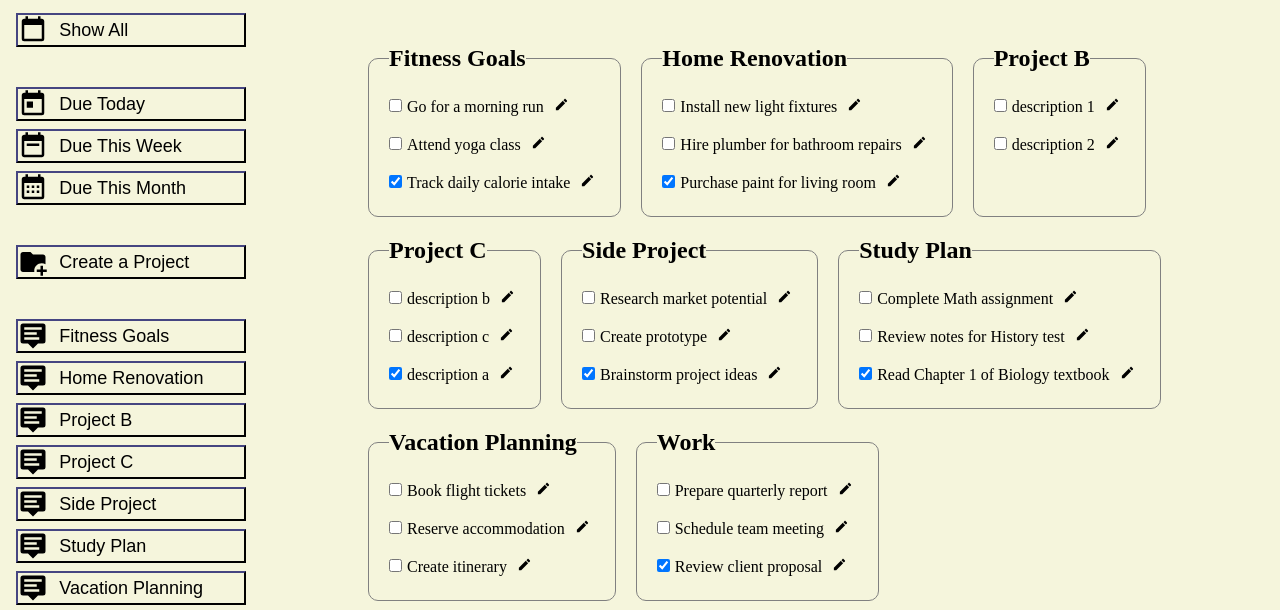
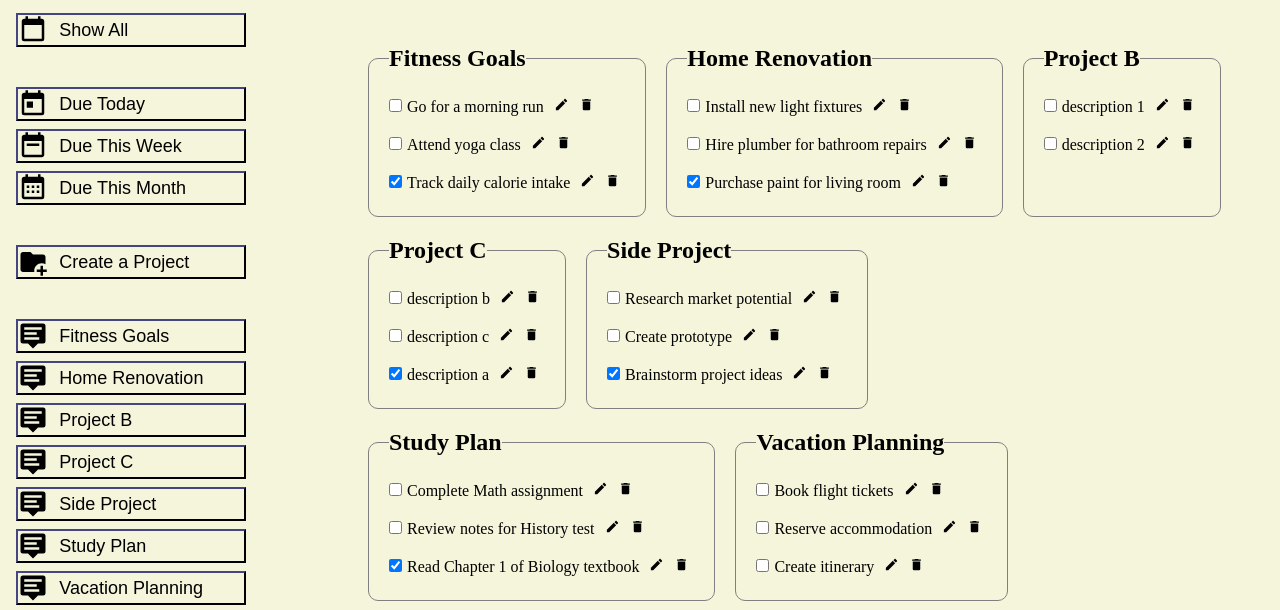
Before and after one commit to shuyax/to_do_list, a website built with webpack: page src/index.html in a window 1280 px wide. Shown: the part 123-733 px from the top of the page. Built offline with nearby package versions, Linux system fonts and the light colour scheme.

Commit message:
Add delete function for each to do tasks

```diff
--- a/src/index.js
+++ b/src/index.js
@@ -280,7 +280,7 @@ function displayProjectsWithToDos(projects,isDashboard) {
     }
 }
 
-function createProjectCard(project, isDashboard,projectIndex){
+function createProjectCard(project,isDashboard,projectIndex){
     const card = document.createElement('fieldset')
     card.classList.add('card')
     const project_name = document.createElement('legend')
@@ -380,10 +380,29 @@ function createToDoLabel(project_task,isDashboard,projectIndex,taskIndex) {
     return label
 }
 
+function createDeleteButton(to_do_description){
+    const delete_button = document.createElement('button')
+    delete_button.classList.add('deleteBtn')
+    delete_button.innerHTML = '<svg xmlns="http://www.w3.org/2000/svg" viewBox="0 0 24 24" height="15px" width="15px"><title>delete</title><path d="M19,4H15.5L14.5,3H9.5L8.5,4H5V6H19M6,19A2,2 0 0,0 8,21H16A2,2 0 0,0 18,19V7H6V19Z" /></svg>'
+    delete_button.addEventListener('click', () => {
+        const result = confirm('Do you want to delete this task?')
+        if (result == true){
+            console.log(projects)
+            const target_project_name = to_do_description.parentElement.parentElement.parentElement.firstChild.value
+            const target_project = searchProject(target_project_name)
+            target_project.deleteToDo(to_do_description.value)
+            console.log(projects)
+            displayProjectsWithToDos(projects,true)
+            // displayAllProjectsEvent(projects)
+        }
+    })
+    return delete_button
+}
+
 function createEditButton(project_task,to_do_description){
     const edit = document.createElement('button')
     edit.classList.add('editBtn')
-    edit.innerHTML = '<svg xmlns="http://www.w3.org/2000/svg" viewBox="0 0 24 24" height="15px" width="15px" ><title>pencil</title><path d="M20.71,7.04C21.1,6.65 21.1,6 20.71,5.63L18.37,3.29C18,2.9 17.35,2.9 16.96,3.29L15.12,5.12L18.87,8.87M3,17.25V21H6.75L17.81,9.93L14.06,6.18L3,17.25Z" /></svg>'
+    edit.innerHTML = '<svg xmlns="http://www.w3.org/2000/svg" viewBox="0 0 24 24" height="15px" width="15px"><title>pencil</title><path d="M20.71,7.04C21.1,6.65 21.1,6 20.71,5.63L18.37,3.29C18,2.9 17.35,2.9 16.96,3.29L15.12,5.12L18.87,8.87M3,17.25V21H6.75L17.81,9.93L14.06,6.18L3,17.25Z" /></svg>'
     edit.addEventListener('click', () => {
         openEditToDoDialog(project_task,to_do_description)
     })
@@ -428,10 +447,12 @@ function createToDoListItem(project_task, isDashboard, projectIndex, taskIndex)
     const to_do_description = createToDoDescription(project_task, projectIndex, taskIndex)
     const label = createToDoLabel(project_task, isDashboard, projectIndex, taskIndex)
     const edit = createEditButton(project_task,to_do_description)
+    const delete_button = createDeleteButton(to_do_description)
 
     li.appendChild(to_do_description)
     li.appendChild(label)
     li.appendChild(edit)
+    li.appendChild(delete_button)
 
     return li
 }
--- a/src/project.js
+++ b/src/project.js
@@ -100,6 +100,12 @@ export class Project {
         }
         this.projectToDo.push(newToDo);
     }
+    deleteToDo(description_value){
+        const delete_index = this.projectToDo.findIndex(todo => todo.description == description_value)
+        if (delete_index != -1){
+            this.projectToDo.splice(delete_index,1)
+        }
+    }
 
 }
 
@@ -139,7 +145,7 @@ export const homeRenovation = new Project("Home Renovation", homeRenovationToDo)
 const fitnessGoalsToDo = [
     new ToDo("Go for a morning run", new Date(2024, 3, 10, 7, 0, 0), "normal", "to_do"),
     new ToDo("Attend yoga class", new Date(2024, 3, 12, 18, 0, 0), "low", "doing"),
-    new ToDo("Track daily calorie intake", new Date(2024, 2, 22, 19, 0, 0), "high", "done")
+    new ToDo("Track daily calorie intake", new Date(2024, 2, 24, 19, 0, 0), "high", "done")
 ]
 export const fitnessGoals = new Project("Fitness Goals", fitnessGoalsToDo)
 
@@ -153,7 +159,7 @@ export const studyPlan = new Project("Study Plan", studyPlanToDo)
 const vacationPlanningToDo = [
     new ToDo("Book flight tickets", new Date(2024, 3, 12, 15, 0, 0), "high", "to_do"),
     new ToDo("Reserve accommodation", new Date(2024, 3, 15, 12, 0, 0), "high", "doing"),
-    new ToDo("Create itinerary", new Date(2024, 2, 21, 15, 0, 0), "normal", "doing")
+    new ToDo("Create itinerary", new Date(2024, 2, 24, 15, 0, 0), "normal", "doing")
 ]
 export const vacationPlanning = new Project("Vacation Planning", vacationPlanningToDo)
 
--- a/src/style.css
+++ b/src/style.css
@@ -105,7 +105,7 @@ legend {
     gap: 10px;
 }
 
-input, label, .editBtn {
+input, label, .editBtn, .deleteBtn {
     padding: 5px;
     align-self: center;
 }
@@ -136,10 +136,13 @@ label > div {
     gap: 20px;
 }
 
-.editBtn {
+.editBtn, .deleteBtn {
     border: none;
     color: grey;
 }
 .editBtn:hover::after {
     content: 'edit';
 }
+.deleteBtn:hover::after {
+    content: 'delete';
+}
```
